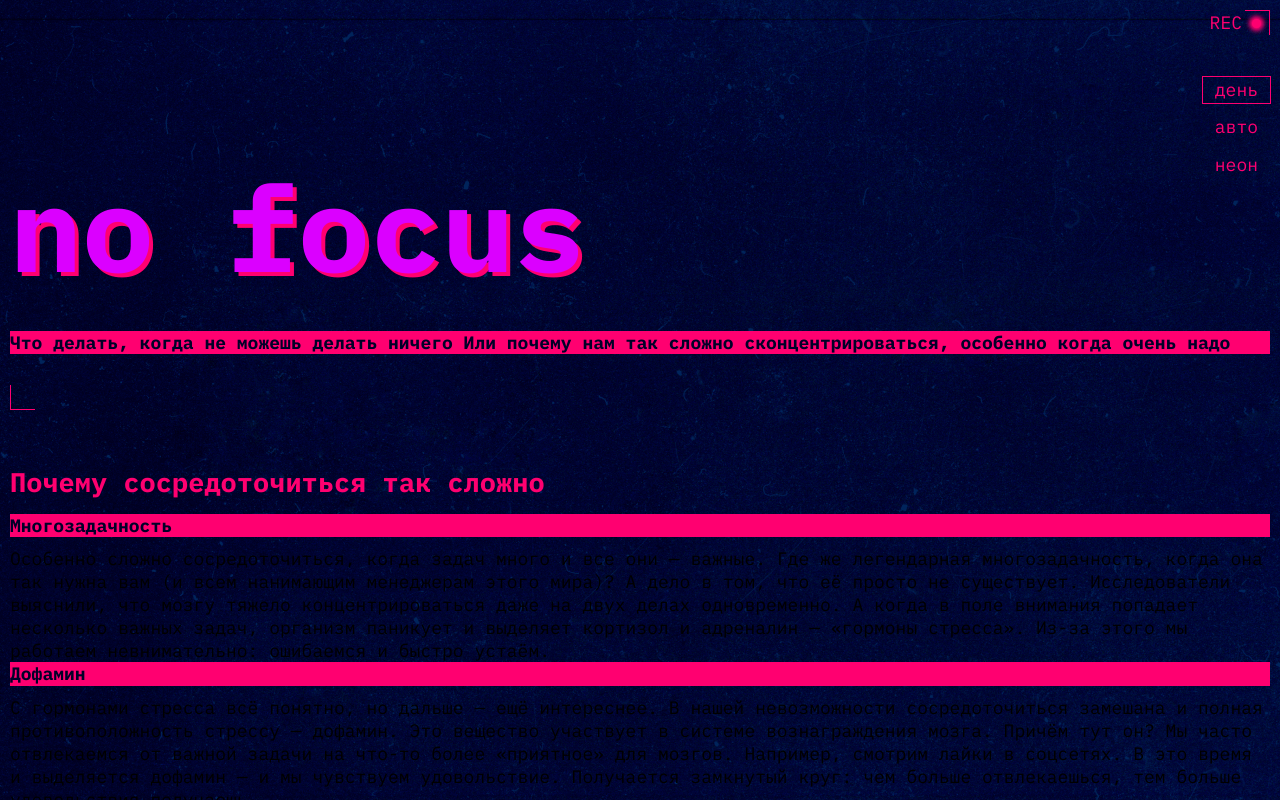
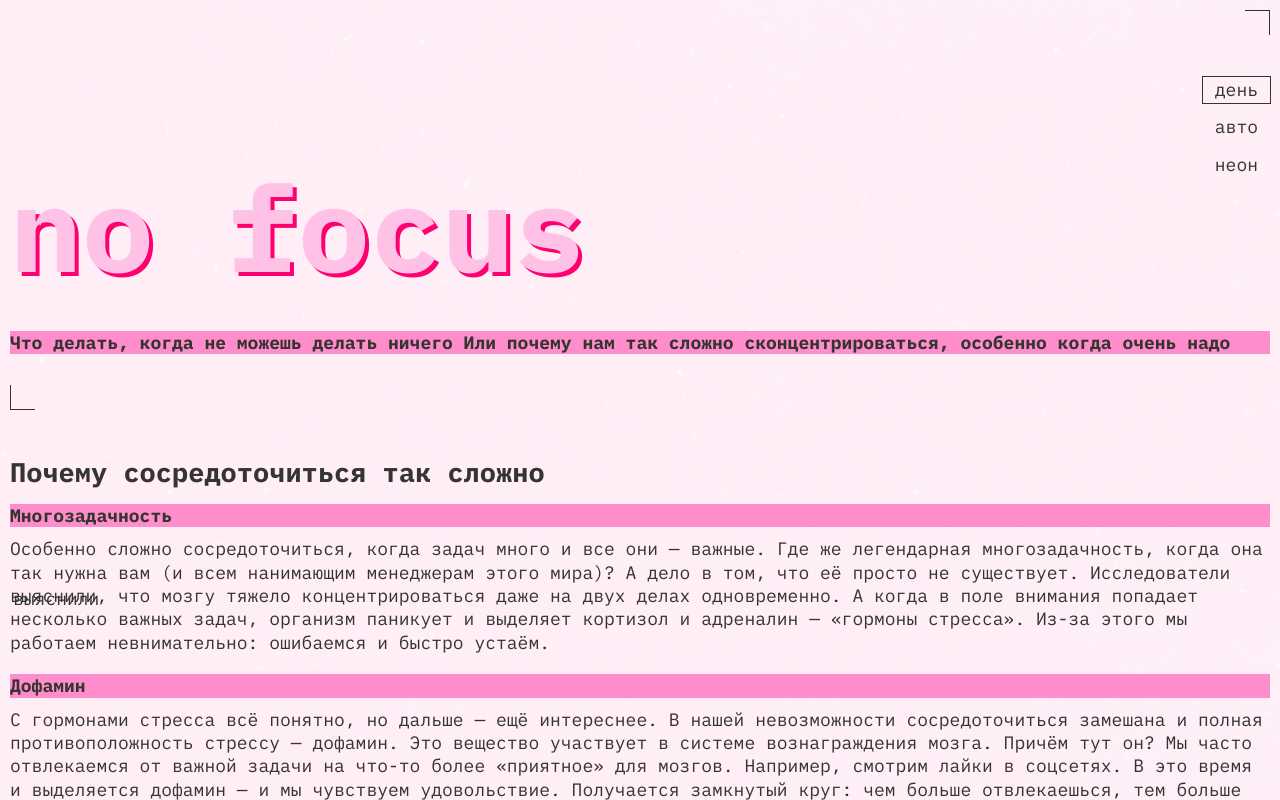
Before and after one commit to smartis2816/slozhno-sosredotochitsya, a plain HTML site: page index.html in a window 1280 px wide. Both pictures are taken after a click on the button "день". Shown: the top 800 px of the page. Drawn offline with Linux system fonts and the light colour scheme.

Commit message:
dark+light completed

```diff
--- a/index.html
+++ b/index.html
@@ -55,7 +55,7 @@
         <h2 class="content__title">Почему сосредоточиться так сложно</h2>
         <article class="content__article">
           <h3 class="content__article-subtitle subtitle">Многозадачность</h3>
-          <p class="content__article-text">Особенно сложно сосредоточиться, когда задач много и все они — важные. Где же легендарная многозадачность, когда она так нужна вам (и всем нанимающим менеджерам этого мира)? А дело в том, что её просто не существует. Исследователи выяснили, что мозгу тяжело концентрироваться даже на двух делах одновременно. А когда в поле внимания попадает несколько важных задач, организм паникует и выделяет кортизол и адреналин — «гормоны стресса». Из-за этого мы работаем невнимательно: ошибаемся и быстро устаём.</p>
+          <p class="content__article-text">Особенно сложно сосредоточиться, когда задач много и все они — важные. Где же легендарная многозадачность, когда она так нужна вам (и всем нанимающим менеджерам этого мира)? А дело в том, что её просто не существует. Исследователи <a href="#" target="_blank" class="content__link">выяснили</a>, что мозгу тяжело концентрироваться даже на двух делах одновременно. А когда в поле внимания попадает несколько важных задач, организм паникует и выделяет кортизол и адреналин — «гормоны стресса». Из-за этого мы работаем невнимательно: ошибаемся и быстро устаём.</p>
         </article>
         <article class="content__article">
           <h3 class="content__article-subtitle subtitle">Дофамин</h3>
@@ -90,7 +90,7 @@
         </article>
         <article class="content__article">
           <h3 class="content__article-subtitle subtitle thin-text">Прогуляйтесь</h3>
-          <p class="content__article-text">Или даже пробегитесь. Лучше найти парк или лес: один эксперимент показал, что созерцание природы повышает концентрацию, в то время как после просмотра городских пейзажей она наоборот понижается. Можно совместить прогулку с физическими упражнениями или бегом — так в мозг поступит ещё больше кислорода и он будет лучше работать. Но и простая двадцатиминутная прогулка — тоже отличный вариант.</p>
+          <p class="content__article-text">Или даже пробегитесь. Лучше найти парк или лес: один эксперимент <a href="#" target="_blank" class="content__link">показал</a>, что созерцание природы повышает концентрацию, в то время как после просмотра городских пейзажей она наоборот понижается. Можно совместить прогулку с физическими упражнениями или бегом — так в мозг поступит ещё больше кислорода и он будет лучше работать. Но и простая двадцатиминутная прогулка — тоже отличный вариант.</p>
         </article>
         <article class="content__article">
           <h3 class="content__article-subtitle subtitle thin-text">Хорошо ешьте</h3>
--- a/styles/dark.css
+++ b/styles/dark.css
@@ -5,8 +5,33 @@
 */
 
 .page.theme_dark {
-  /* сохраните этот селектор в приведённом виде.
-    Так стили написанные ниже будут иметь больший вес,
-    чем стили в медиазапросе предпочтений пользователя
-  */
+  --background-color: #000028;
+  --background-img: url(../images/cover-image-dark.png);
+  --accent-color: #ff0070;
+  --title-color: #DB00FF;
+  --title-shadow-color: var(--accent-color);
+  --main-text-color: #F1B2CE;
+  --menu-color: var(--accent-color);
+  --hover-color: rgba(255, 0, 112, 0.40);
+  --title-shadow-color: var(--accent-color);
+  --box-heading-color: var(--background-color);
+  --box-background-color: var(--accent-color);
+  --heading-color: var(--accent-color);
 }
+
+@media (prefers-color-scheme: light) {
+  :root {
+    --background-color: #000028;
+    --background-img: url(../images/cover-image-dark.png);
+    --accent-color: #ff0070;
+    --title-color: #DB00FF;
+    --title-shadow-color: var(--accent-color);
+    --main-text-color: #F1B2CE;
+    --menu-color: var(--accent-color);
+    --hover-color: rgba(255, 0, 112, 0.40);
+    --title-shadow-color: var(--accent-color);
+    --box-heading-color: var(--background-color);
+    --box-background-color: var(--accent-color);
+    --heading-color: var(--accent-color);
+  }
+}
--- a/styles/light.css
+++ b/styles/light.css
@@ -5,8 +5,20 @@
 */
 
 .page.theme_light {
-  /* сохраните этот селектор в приведённом виде.
-    Так стили написанные ниже будут иметь больший вес,
-    чем стили в медиазапросе предпочтений пользователя
-  */
+  --background-color: #fff1f7;
+  --title-color: #ffc2e6;
+  --title-shadow-color: #FF8DCB;
+  --accent-color: #353430;
+  --main-text-color: var(--accent-color);
+  --menu-color: var(--main-text-color);
+  --hover-color: rgba(50, 49, 45, 0.40);
+  --title-shadow-color: #FF0070;
+  --box-heading-color: var(--accent-color);
+  --box-background-color: #FF8DCB;
+  --heading-color: var(--accent-color);
+  --background-img: url(../images/cover-image-light.png);
 }
+
+.page.theme_light .header__rec {
+  display: none;
+}
--- a/styles/style.css
+++ b/styles/style.css
@@ -3,8 +3,7 @@
 .page {
   /* сохраните в разметке и стилях класс page. На его основе работает скрипт. */
 
-  background: url(../images/cover-image-dark.png) no-repeat top center;
-  /* background-size: auto; */
+  background: var(--background-img) no-repeat top center;
   background-attachment: fixed;
   background-color: var(--background-color);
 }
@@ -85,7 +84,7 @@
 }
 
 .header__theme-menu-button:focus-visible {
-  border-bottom: var(--accent-color);
+  border-bottom: 1px solid var(--accent-color);
 }
 
 .header__theme-menu-button_active {
@@ -102,18 +101,14 @@
 
 .header__title {
   color: var(--title-color);
-  text-shadow: 4px 4px 0px var(--accent-color);
+  text-shadow: 4px 4px 0px var(--title-shadow-color);
   font-size: clamp(7.25rem, 7.0115rem + 1.0178vw, 7.5rem);
   font-weight: 700;
   line-height: 82.5%;
 }
 
-/* .header__subtitle {
-  margin: 0 10px;
-} */
-
 .subtitle {
-  background: var(--accent-color);
+  background: var(--box-background-color);
   color: var(--box-heading-color);
   font-size: 18px;
   font-weight: 700;
@@ -121,7 +116,6 @@
 }
 
 .main {
-  /* margin-block-start: 40px; */
   padding: 0 10px;
 }
 
@@ -129,13 +123,17 @@
   margin-block-start: 50px;
   display: grid;
   grid-template-columns: auto;
+  gap: 20px;
+}
+
+.content:first-child {
+  margin-block-start: 40px;
 }
 
 .content__title {
-  color: var(--accent-color);
+  color: var(--heading-color);
   font-weight: 700;
   line-height: 23.4px;
-  padding-bottom: 20px;
 }
 
 .content__article {
@@ -144,8 +142,27 @@
   gap: 10px;
 }
 
+.content__article-text {
+  line-height: 23.4px;
+  color: var(--main-text-color);
+}
+
 .thin-text {
   font-weight: 400;
+}
+
+.content__link {
+  text-decoration: none;
+  line-height: normal;
+  text-shadow: 3px 3px 0px var(--accent-color);
+}
+
+.content__link:hover {
+  border-bottom: 1px solid var(--main-text-color);
+}
+
+.content__link:focus {
+  outline: 1px solid var(--main-text-color);
 }
 
 .content__images {
@@ -155,11 +172,19 @@
 }
 
 .content__image {
-  max-width: 100%;
+  width: 100%;
 }
 
+.footer {
+  margin-block-start: 40px;
+  position: relative;
+  padding: 286px 10px;
+}
 
-.footer {
-  position: relative;
-  padding: 0 10px;
+.footer__title {
+  color: var(--title-color);
+  text-shadow: 2px 2px 0px var(--title-shadow-color);
+  font-size: clamp(7.25rem, 7.0115rem + 1.0178vw, 7.5rem);
+  font-weight: 700;
+  line-height: 82.5%;
 }
--- a/styles/variables.css
+++ b/styles/variables.css
@@ -5,12 +5,13 @@
 
 :root {
   --background-color: #000028;
+  --background-img: url(../images/cover-image-dark.png);
+  --accent-color: #ff0070;
   --title-color: #DB00FF;
-  --accent-color: #ff0070;
+  --title-shadow-color: var(--accent-color);
   --main-text-color: #F1B2CE;
   --menu-color: var(--accent-color);
   --hover-color: rgba(255, 0, 112, 0.40);
-  --decor-color: var(--accent-color);
   --title-shadow-color: var(--accent-color);
   --box-heading-color: var(--background-color);
   --box-background-color: var(--accent-color);
```
